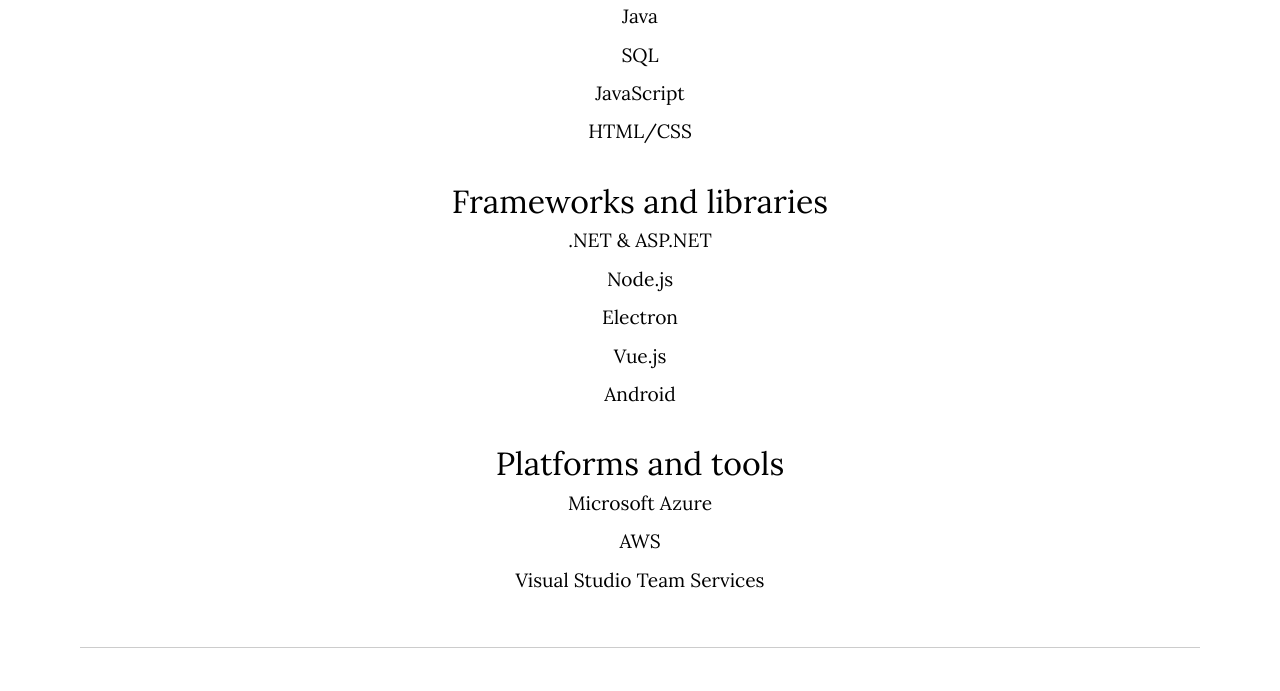
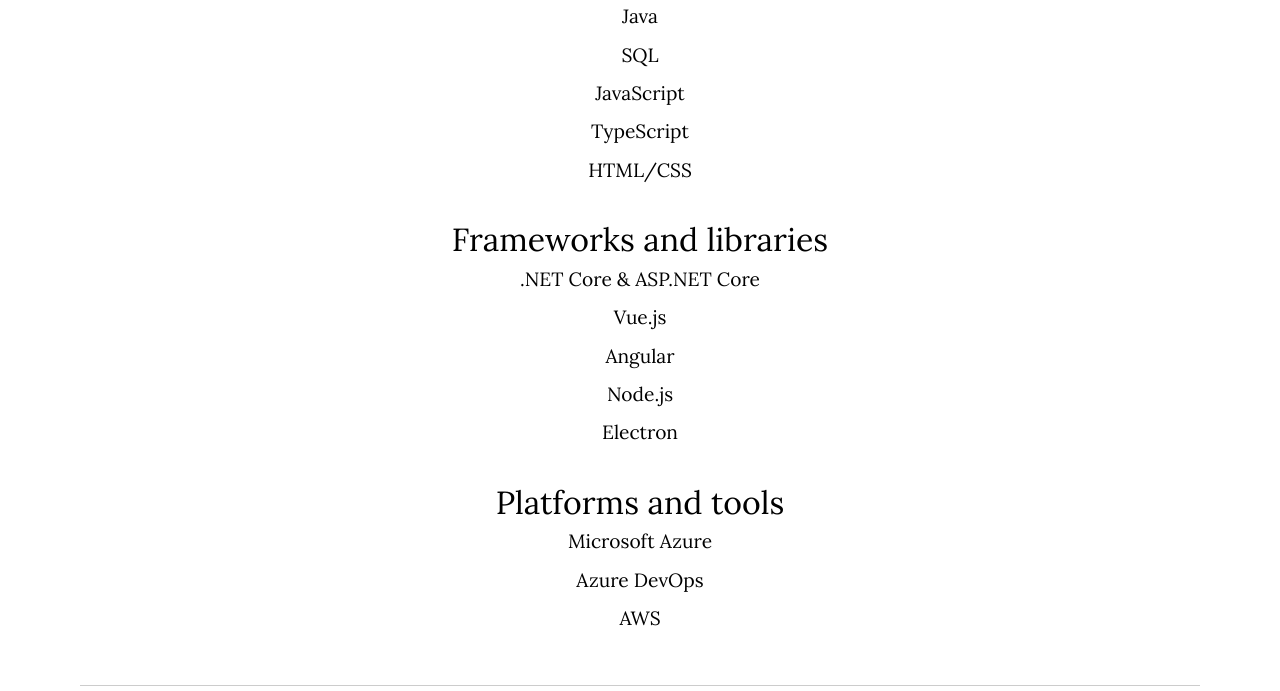
Before and after one commit to lufthavn/CodeByKastrup, a website: page index.html in a window 1280 px wide. Shown: the part 1610-2301 px from the top of the page. Drawn offline with nearby package versions, Linux system fonts and the light colour scheme.

Commit message:
Updated website

```diff
--- a/index.html
+++ b/index.html
@@ -25,9 +25,9 @@
 
 	<div id="cubes" class="static-size">
 		<div class="name">
-			<img class="me" src="assets/Sunglasses.jpg"/>
+			<img class="me" src="assets/picture.jpg"/>
 			<h1>Tobias Kastrup Andersen</h1>
-			<p>I solve problems with software. And wear hats.</p>
+			<p>Fullstack developer with his head in the cloud</p>
 		</div>
 	</div>
 	<div class="content-container">
@@ -48,21 +48,22 @@
 				<li>Java</li>
 				<li>SQL</li>
 				<li>JavaScript</li>
+				<li>TypeScript</li>
 				<li>HTML/CSS</li>
 			</ul>
 			<li><h3>Frameworks and libraries</h3></li>
 			<ul>
-				<li>.NET & ASP.NET</li>
+				<li>.NET Core & ASP.NET Core</li>
+				<li>Vue.js</li>
+				<li>Angular</li>
 				<li>Node.js</li>
 				<li>Electron</li>
-				<li>Vue.js</li>
-				<li>Android</li>
 			</ul>
 			<li><h3>Platforms and tools</h3></li>
 			<ul>
 				<li>Microsoft Azure</li>
+				<li>Azure DevOps</li>
 				<li>AWS</li>
-				<li>Visual Studio Team Services</li>
 			</ul>
 		</ul>
 		<hr />
```
Also changed, not shown: assets/Sunglasses.jpg (deleted), assets/picture.jpg (added).
